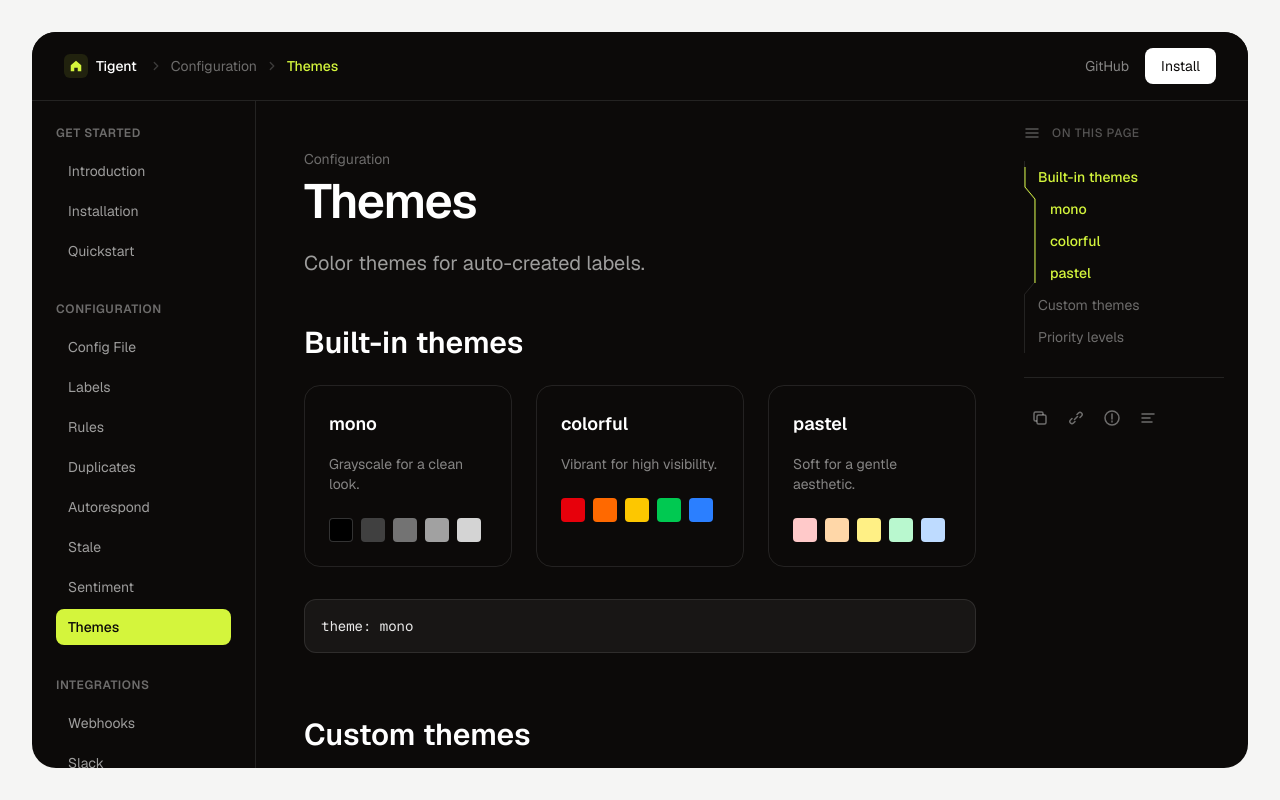
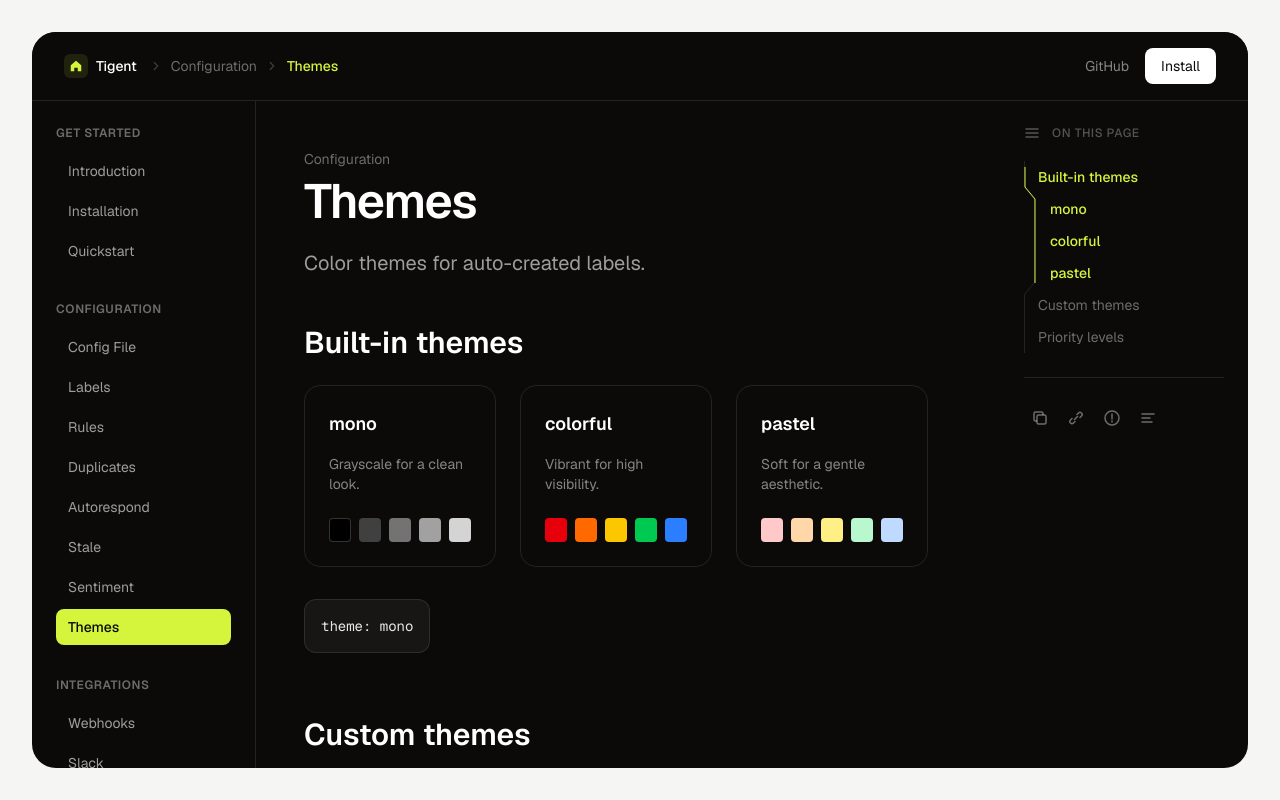
Before and after one commit to tigent/app, a Next.js app: page /docs/themes in a window 1280 px wide. Built offline with nearby package versions, Linux system fonts and the light colour scheme.

Commit message:
fix: themes layout, sidebar navigation, toc transitions

```diff
--- a/app/docs/components.tsx
+++ b/app/docs/components.tsx
@@ -77,7 +77,7 @@ export function Code({ children, className = "" }: { children: string; className
 
 export function Codeinline({ children, className = "" }: { children: string; className?: string }) {
 	return (
-		<pre className={`bg-white/5 border border-white/10 text-white/90 p-4 rounded-xl text-sm font-mono ${className}`}>
+		<pre className={`bg-white/5 border border-white/10 text-white/90 p-4 rounded-xl text-sm font-mono w-fit ${className}`}>
 			{children}
 		</pre>
 	);
@@ -166,7 +166,7 @@ export function Section({
 	children: React.ReactNode;
 }) {
 	return (
-		<section className="mb-16 group">
+		<section className="mb-16 group overflow-hidden">
 			<div className="flex items-center gap-2 mb-6">
 				<h2 id={id} className="text-3xl font-semibold text-white">
 					{title}
--- a/app/docs/sidebar.tsx
+++ b/app/docs/sidebar.tsx
@@ -1,5 +1,6 @@
 "use client";
 
+import Link from "next/link";
 import { usePathname } from "next/navigation";
 import { navigation } from "./config";
 
@@ -20,7 +21,7 @@ export function Sidebar() {
 									const isactive = pathname === item.href;
 									return (
 										<li key={item.href}>
-											<a
+											<Link
 												href={item.href}
 												className={`block px-3 py-2 text-sm rounded-lg transition-colors focus-visible:outline-none focus-visible:ring-2 focus-visible:ring-accent ${
 													isactive
@@ -29,7 +30,7 @@ export function Sidebar() {
 												}`}
 											>
 												{item.title}
-											</a>
+											</Link>
 										</li>
 									);
 								})}
--- a/app/docs/themes/page.tsx
+++ b/app/docs/themes/page.tsx
@@ -8,7 +8,7 @@ export const metadata: Metadata = {
 
 export default function Themes() {
 	return (
-		<article className="py-12">
+		<article className="py-12 overflow-hidden">
 			<Header
 				section="Configuration"
 				title="Themes"
@@ -16,8 +16,8 @@ export default function Themes() {
 			/>
 
 			<Section id="built-in" title="Built-in themes">
-				<div className="grid md:grid-cols-3 gap-6 mb-8">
-					<div className="border border-white/10 rounded-2xl p-6">
+				<div className="flex flex-wrap gap-6 mb-8">
+					<div className="border border-white/10 rounded-2xl p-6 w-48">
 						<h3 id="mono" className="font-semibold text-lg mb-4 text-white">mono</h3>
 						<p className="text-sm text-white/50 mb-6">Grayscale for a clean look.</p>
 						<div className="flex gap-2">
@@ -28,7 +28,7 @@ export default function Themes() {
 							<span className="w-6 h-6 rounded bg-neutral-300" />
 						</div>
 					</div>
-					<div className="border border-white/10 rounded-2xl p-6">
+					<div className="border border-white/10 rounded-2xl p-6 w-48">
 						<h3 id="colorful" className="font-semibold text-lg mb-4 text-white">colorful</h3>
 						<p className="text-sm text-white/50 mb-6">Vibrant for high visibility.</p>
 						<div className="flex gap-2">
@@ -39,7 +39,7 @@ export default function Themes() {
 							<span className="w-6 h-6 rounded bg-blue-500" />
 						</div>
 					</div>
-					<div className="border border-white/10 rounded-2xl p-6">
+					<div className="border border-white/10 rounded-2xl p-6 w-48">
 						<h3 id="pastel" className="font-semibold text-lg mb-4 text-white">pastel</h3>
 						<p className="text-sm text-white/50 mb-6">Soft for a gentle aesthetic.</p>
 						<div className="flex gap-2">
@@ -51,7 +51,7 @@ export default function Themes() {
 						</div>
 					</div>
 				</div>
-				<Codeinline>theme: mono</Codeinline>
+				<Codeinline className="max-w-fit">theme: mono</Codeinline>
 			</Section>
 
 			<Section id="custom" title="Custom themes">
--- a/app/docs/toc.tsx
+++ b/app/docs/toc.tsx
@@ -70,11 +70,14 @@ export function Toc() {
 	const [linkCopied, setLinkCopied] = useState(false);
 	const [showTop, setShowTop] = useState(false);
 	const [showVersions, setShowVersions] = useState(false);
+	const [ready, setReady] = useState(false);
 	const containerRef = useRef<HTMLDivElement>(null);
 	const mainRef = useRef<HTMLElement | null>(null);
 	const pathname = usePathname();
 
 	useEffect(() => {
+		setReady(false);
+
 		const headings = Array.from(
 			document.querySelectorAll("article h2[id], article h3[id]")
 		) as HTMLElement[];
@@ -92,7 +95,11 @@ export function Toc() {
 		if (first) {
 			setActiveIds([first.id]);
 		}
-	}, []);
+		setShowVersions(false);
+		setShowTop(false);
+
+		requestAnimationFrame(() => setReady(true));
+	}, [pathname]);
 
 	useEffect(() => {
 		if (items.length === 0) return;
@@ -275,7 +282,7 @@ export function Toc() {
 					<span className="text-xs uppercase tracking-wider text-white/30 font-medium">On this page</span>
 				</div>
 
-				<nav className="relative">
+				<nav className={`relative transition-opacity duration-200 ${ready ? "opacity-100" : "opacity-0"}`}>
 					{svg && (
 						<div
 							className="absolute left-0 top-0"
```
